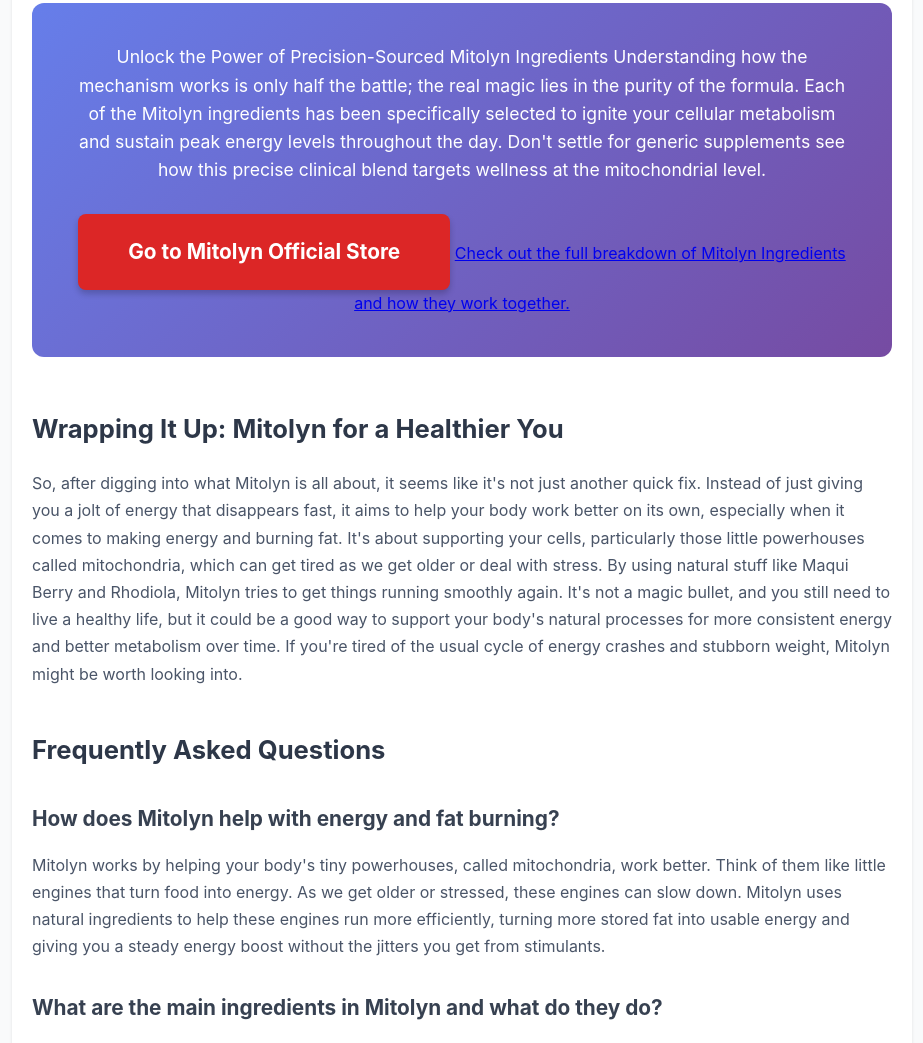
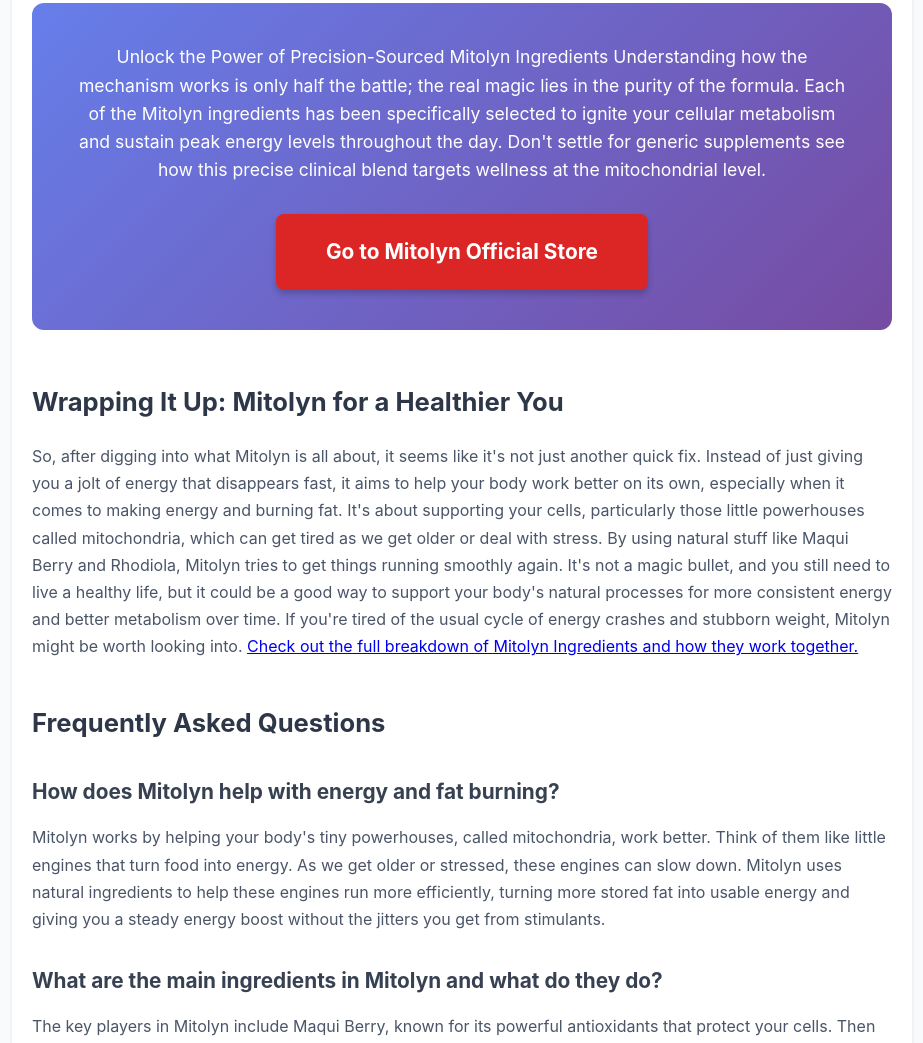
Before and after one commit to bestfatburnerformen/mitolyn-ingredients, a plain HTML site: page index.html in a window 1280 px wide. Shown: the part 7643-8686 px from the top of the page, without its empty margins (178-1101 px from the left). Drawn offline with Linux system fonts and the light colour scheme.

Commit message:
Update index.html

```diff
--- a/index.html
+++ b/index.html
@@ -410,12 +410,11 @@
 
             <a href="https://hop.clickbank.net/?affiliate=sivam189&vendor=mitolyn&tid=cms" class="cta-button">Go to Mitolyn Official Store</a>
 
-            <a href="https://mitolyn-reviews-8d3.pages.dev"> Check out the full breakdown of Mitolyn Ingredients and how they work together.</a>
-        </div>
+            </div>
 
         <h2>Wrapping It Up: Mitolyn for a Healthier You</h2>
 
-        <p>So, after digging into what Mitolyn is all about, it seems like it's not just another quick fix. Instead of just giving you a jolt of energy that disappears fast, it aims to help your body work better on its own, especially when it comes to making energy and burning fat. It's about supporting your cells, particularly those little powerhouses called mitochondria, which can get tired as we get older or deal with stress. By using natural stuff like Maqui Berry and Rhodiola, Mitolyn tries to get things running smoothly again. It's not a magic bullet, and you still need to live a healthy life, but it could be a good way to support your body's natural processes for more consistent energy and better metabolism over time. If you're tired of the usual cycle of energy crashes and stubborn weight, Mitolyn might be worth looking into.</p>
+        <p>So, after digging into what Mitolyn is all about, it seems like it's not just another quick fix. Instead of just giving you a jolt of energy that disappears fast, it aims to help your body work better on its own, especially when it comes to making energy and burning fat. It's about supporting your cells, particularly those little powerhouses called mitochondria, which can get tired as we get older or deal with stress. By using natural stuff like Maqui Berry and Rhodiola, Mitolyn tries to get things running smoothly again. It's not a magic bullet, and you still need to live a healthy life, but it could be a good way to support your body's natural processes for more consistent energy and better metabolism over time. If you're tired of the usual cycle of energy crashes and stubborn weight, Mitolyn might be worth looking into. <a href="https://mitolyn-reviews-8d3.pages.dev"> Check out the full breakdown of Mitolyn Ingredients and how they work together.</a> </p>
 
         <h2>Frequently Asked Questions</h2>
 
```
